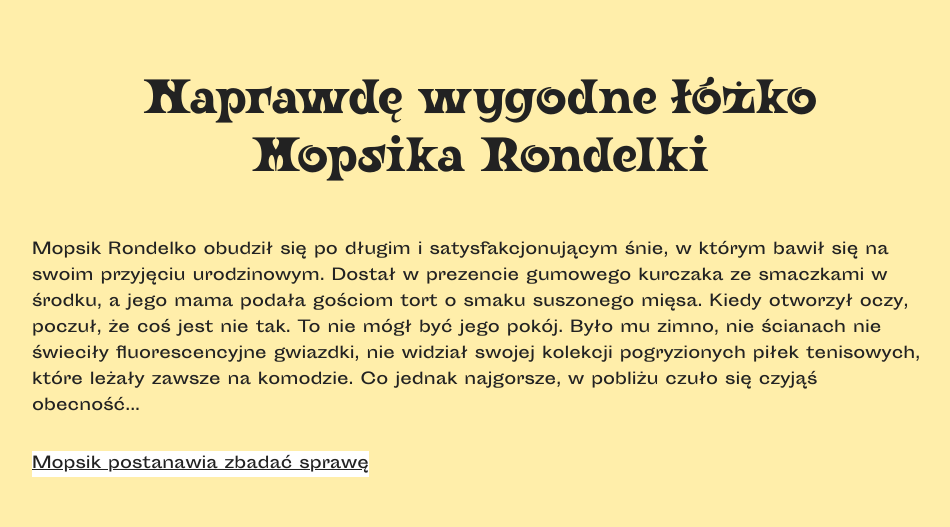
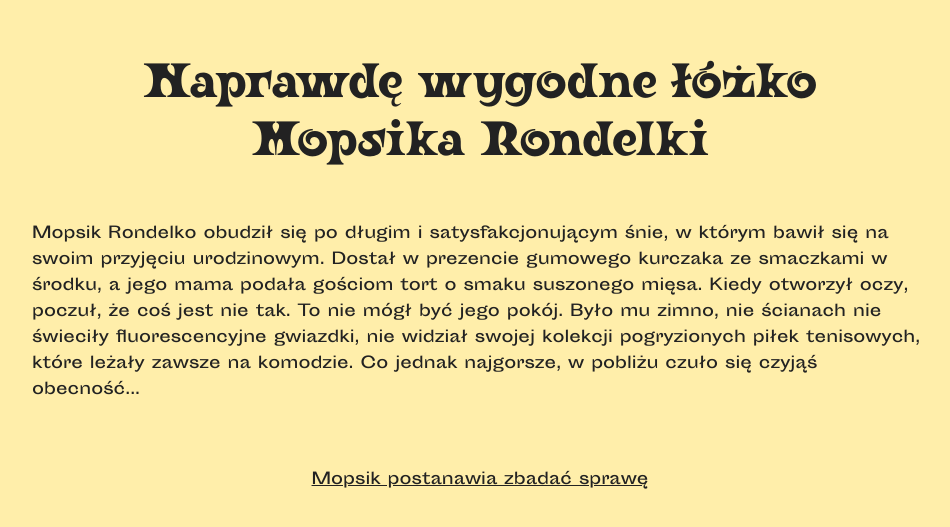
Before and after one commit to pretty-wise-games/sandwich-cemetery, a Next.js app: page /play in a window 1280 px wide. Shown: the part 141-668 px from the top of the page, without its empty margins (160-1110 px from the left). Built offline with nearby package versions, Linux system fonts and the light colour scheme.

Commit message:
Add label to input field

```diff
--- a/pages/play.tsx
+++ b/pages/play.tsx
@@ -16,19 +16,29 @@ const StageText = styled.p`
 const ActionList = styled.ul`
   list-style: none;
   padding-left: 0;
-  align-self: flex-start;
-  background: white;
+  width: 100%;
 `;
 
 const Action = styled.li`
   input {
     border: none;
     font-family: inherit;
-    padding: 0 1rem;
+    display: block;
+    border: 3px solid pink;
+    font-size: 0.8rem;
+    margin: 0 auto;
+  }
+  label {
+    font-size: 0.8rem;
+    margin: 1rem 0;
+    display: block;
     text-align: center;
   }
   a {
+    display: block;
     text-decoration: underline;
+    text-align: center;
+    margin-top: 2rem;
   }
 `;
 
@@ -70,14 +80,17 @@ export default function Home(): ReactElement {
       );
     } else if (action.type === "input") {
       return (
+        <>
+          <label htmlFor="textInput">{action.label}</label>
           <input
+            id="textInput"
             type="text"
-          placeholder={action.label}
             value={magicPhrase}
             onChange={(e) => {
               setMagicPhrase(e.currentTarget.value);
             }}
           ></input>
+        </>
       );
     }
   }
```
Lines whose indentation alone changed are shown as unchanged.
